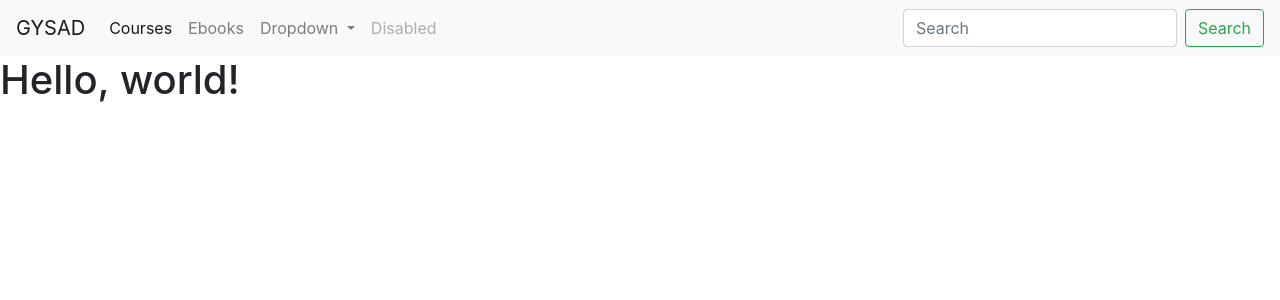
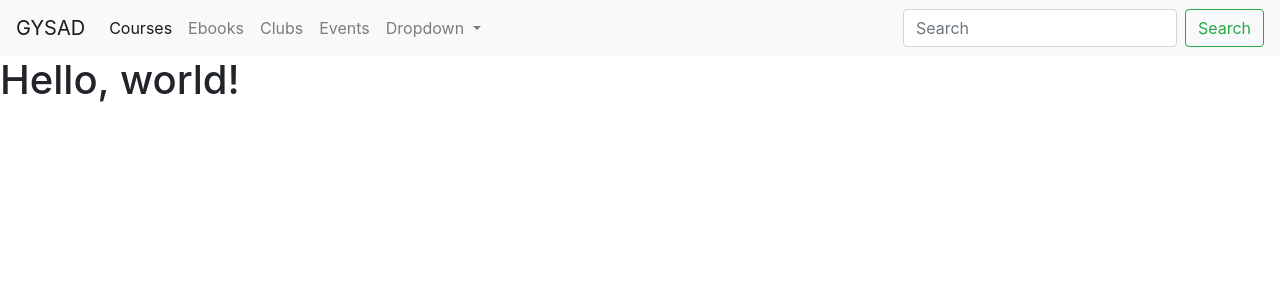
Before and after one commit to prashantsagar73/minor-project, a Django app: page / in a window 1280 px wide. Shown: the top 300 px of the page. Run offline with Django 3.2, Linux system fonts and the light colour scheme; some libraries are stand-ins or nearby versions.

Commit message:
readme file updated

```diff
--- a/GSAYD/templates/main.html
+++ b/GSAYD/templates/main.html
@@ -14,7 +14,7 @@
 <body>
 <!--navbar-->
 <nav class="navbar navbar-expand-lg navbar-light bg-light">
-  <a class="navbar-brand" href="#">GYSAD</a>
+  <a class="navbar-brand" href="/">GYSAD</a>
   <button class="navbar-toggler" type="button" data-toggle="collapse" data-target="#navbarSupportedContent" aria-controls="navbarSupportedContent" aria-expanded="false" aria-label="Toggle navigation">
     <span class="navbar-toggler-icon"></span>
   </button>
@@ -22,11 +22,20 @@
   <div class="collapse navbar-collapse" id="navbarSupportedContent">
     <ul class="navbar-nav mr-auto">
       <li class="nav-item active">
-        <a class="nav-link" href="#">Courses<span class="sr-only">(current)</span></a>
+        <a class="nav-link" href="course/">Courses<span class="sr-only">(current)</span></a>
       </li>
       <li class="nav-item">
-        <a class="nav-link" href="#">Ebooks</a>
+        <a class="nav-link" href="ebook/">Ebooks</a>
       </li>
+
+      <li class="nav-item">
+        <a class="nav-link" href="club/">Clubs</a>
+      </li>
+      <li class="nav-item">
+        <a class="nav-link" href="events/">Events</a>
+      </li>
+
+
       <li class="nav-item dropdown">
         <a class="nav-link dropdown-toggle" href="#" id="navbarDropdown" role="button" data-toggle="dropdown" aria-haspopup="true" aria-expanded="false">
           Dropdown
@@ -37,9 +46,6 @@
           <div class="dropdown-divider"></div>
           <a class="dropdown-item" href="#">Something else here</a>
         </div>
-      </li>
-      <li class="nav-item">
-        <a class="nav-link disabled" href="#" tabindex="-1" aria-disabled="true">Disabled</a>
       </li>
     </ul>
     <form class="form-inline my-2 my-lg-0">
```
Also changed, not shown: readme.md.
